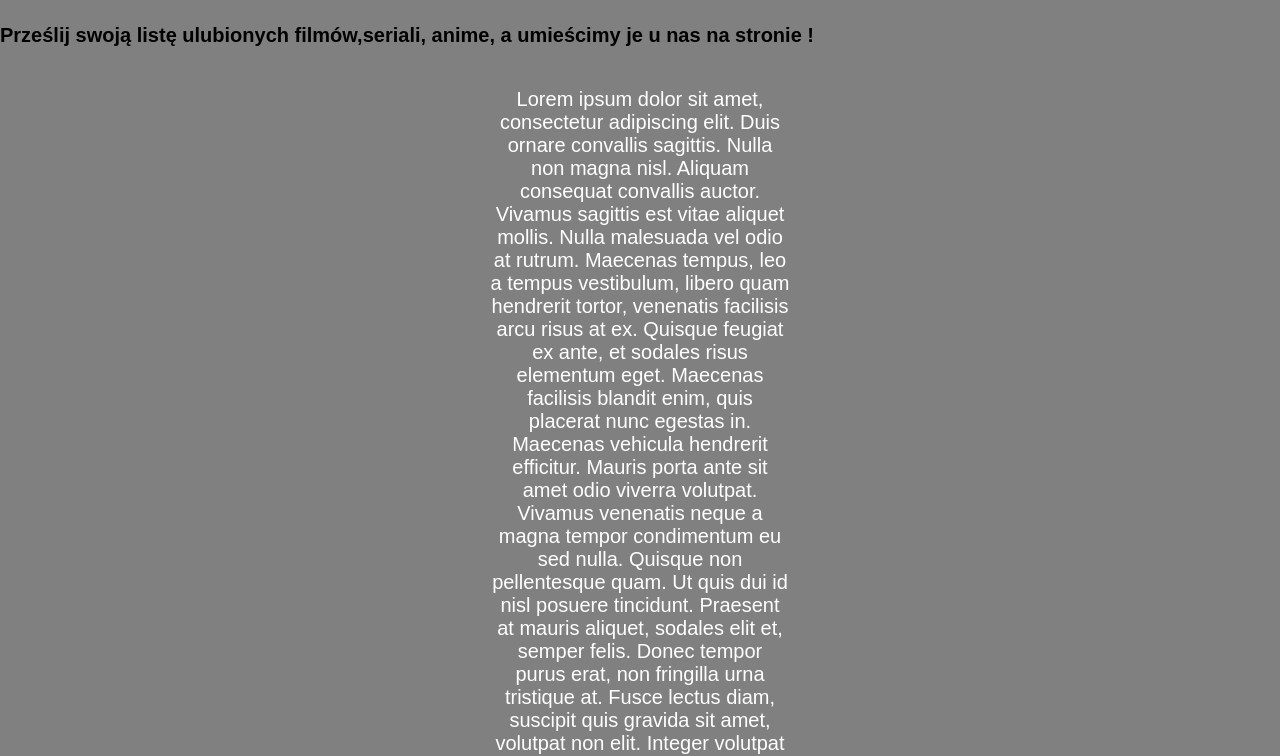
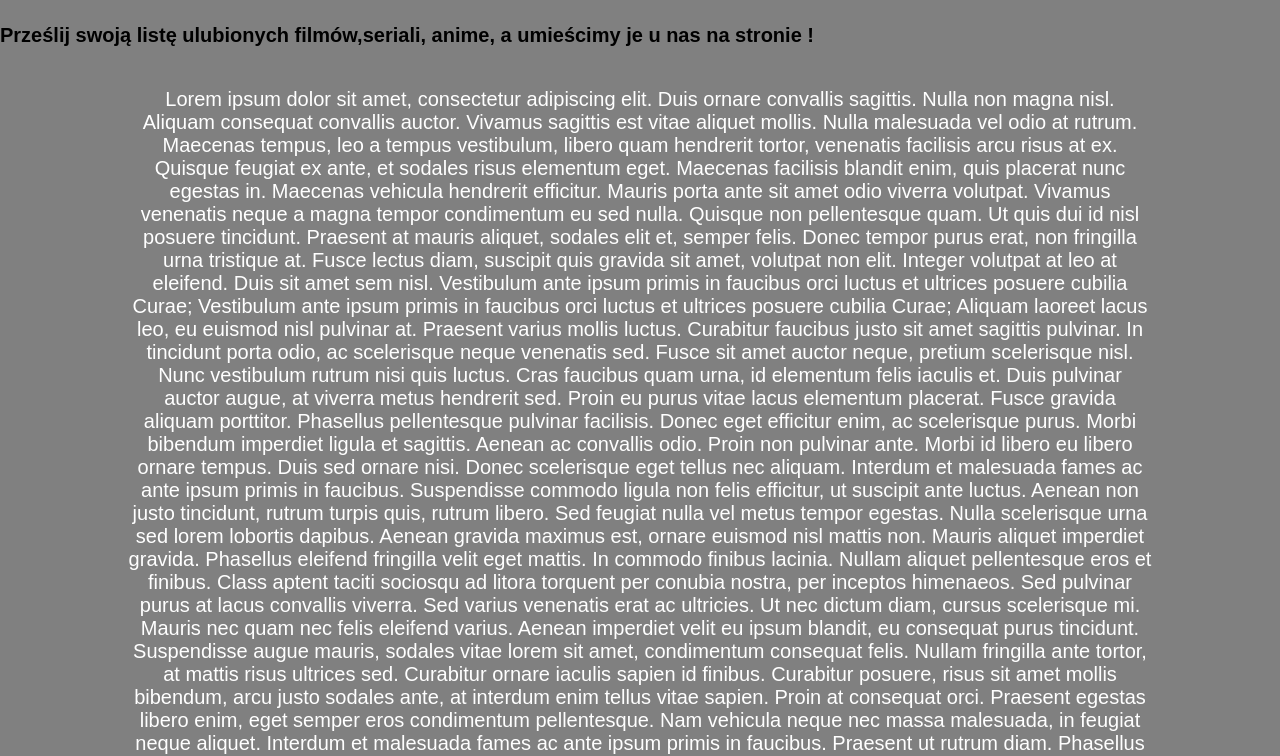
Before and after one commit to Nemezis1801/lab1a, a plain HTML site: page index.html in a window 1280 px wide. Shown: the part 1109-1865 px from the top of the page. Drawn offline with Linux system fonts and the light colour scheme.

Commit message:
Update style.css

```diff
--- a/style.css
+++ b/style.css
@@ -9,7 +9,7 @@ body
 
 #zawartosc
 {
-	width: 300px;
+	width: 80%;
 	margin-left: auto;
 	margin-right: auto;
 	text-align: justify;
```
